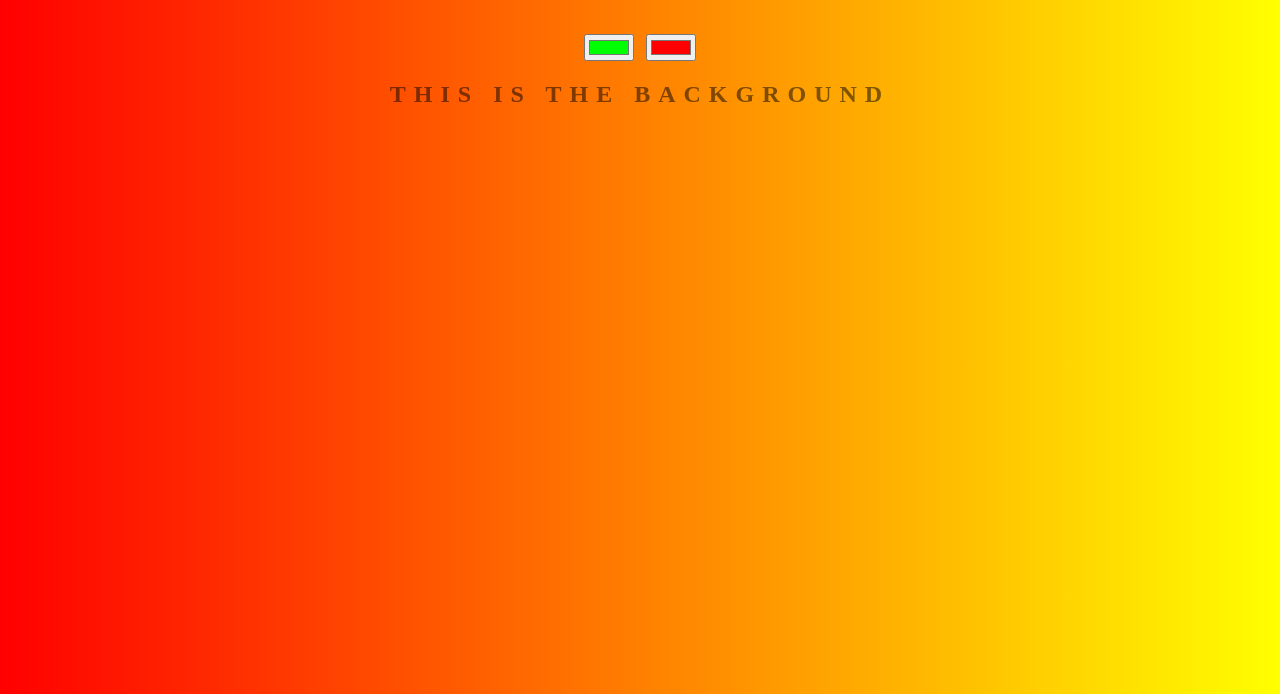
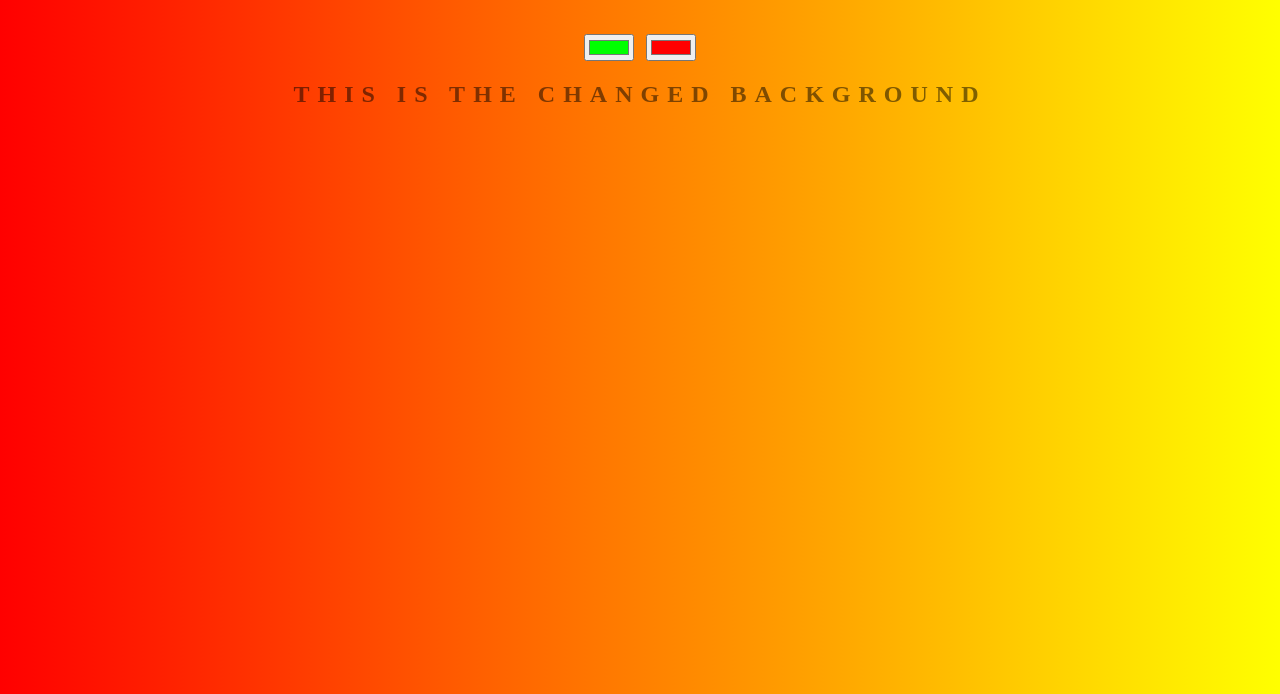
Before and after one commit to bassemelremesh/test2, a plain HTML site: page index.html in a window 1280 px wide. Shown: the part 106-800 px from the top of the page. Drawn offline with Linux system fonts and the light colour scheme.

Commit message:
changing text

```diff
--- a/index.html
+++ b/index.html
@@ -8,7 +8,7 @@
 	<h1>Cool Generator!</h1>
 	<input class="color" type="color" value="#00ff00">
 	<input class="color" type="color" value="#ff0000">
-	<h2>This is the background</h2>
+	<h2>This is the changed background</h2>
 	<h3></h3>
 	<script type="text/javascript" src="script.js"></script>
 </body>
```
